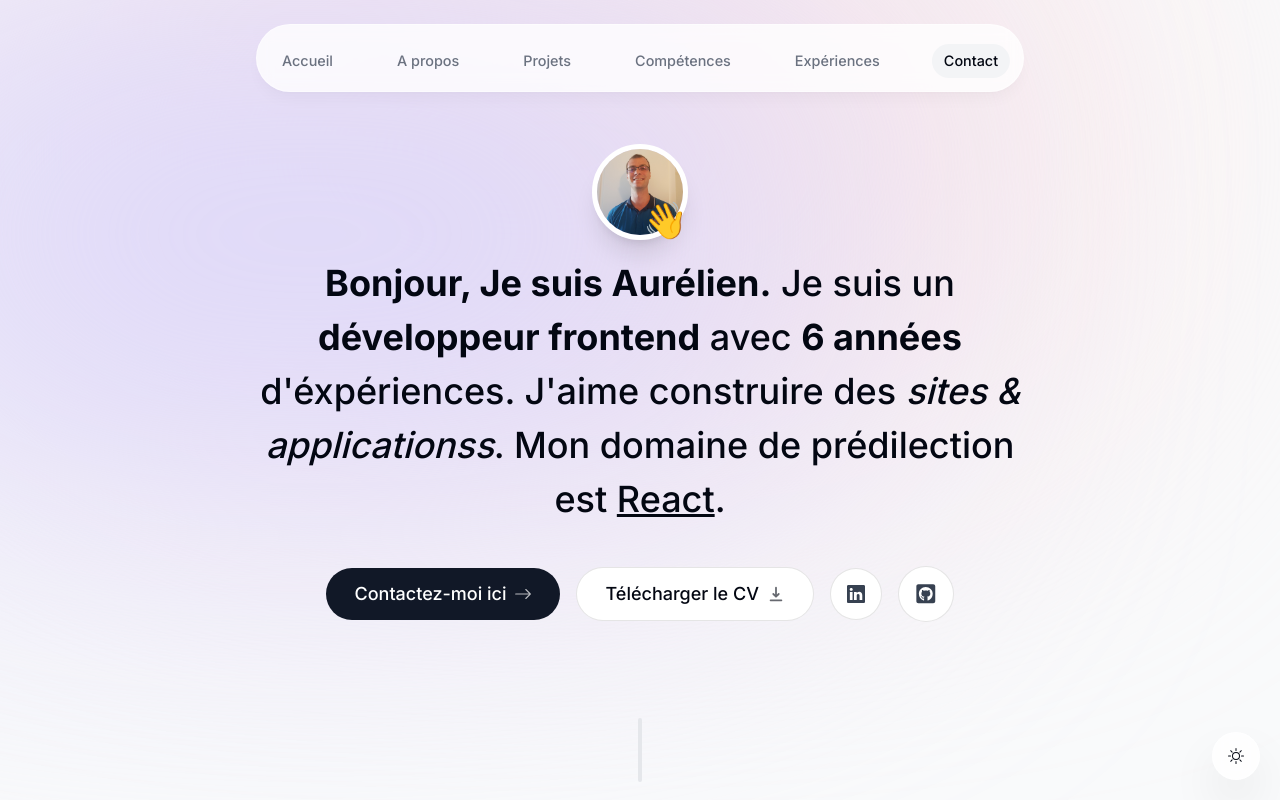
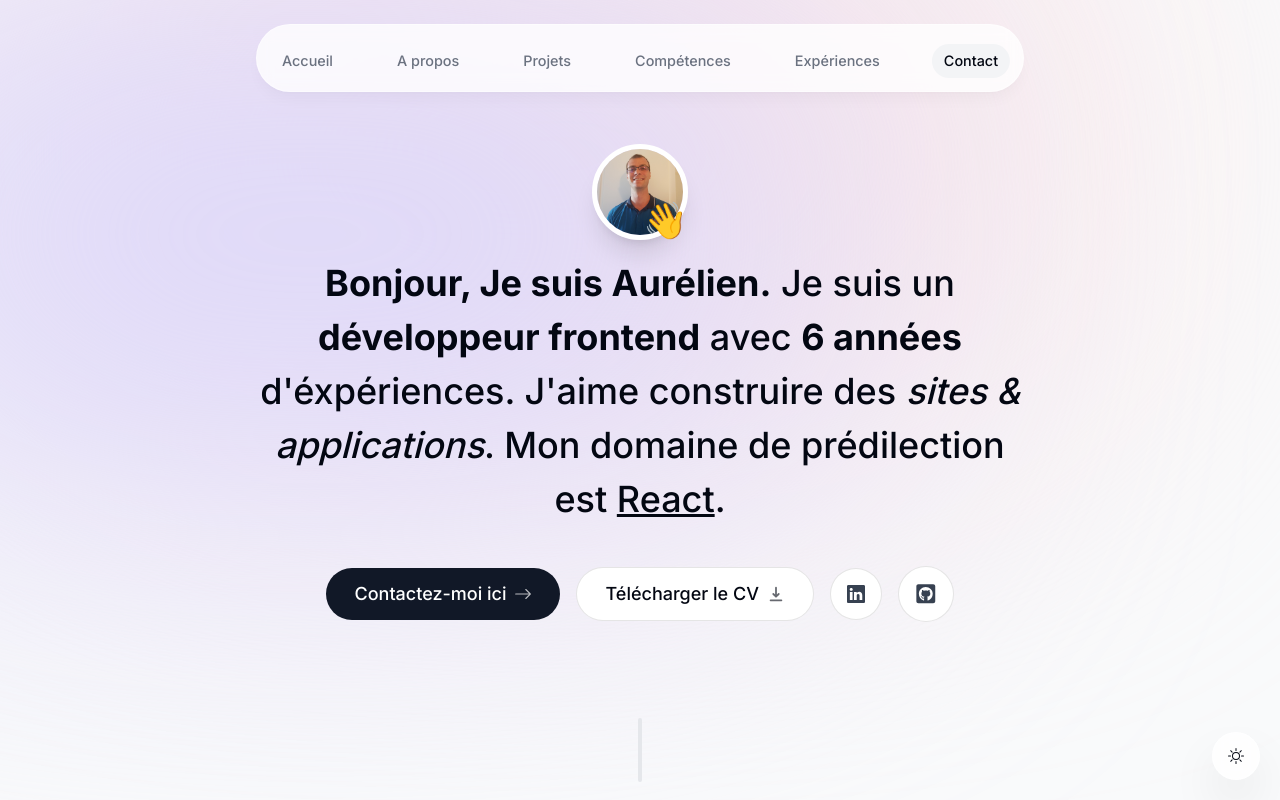
Before and after one commit to Illuminaxx/react-new-portfolio, a Next.js app: page / in a window 1280 px wide. Shown: the top 800 px of the page. Built offline with nearby package versions, Linux system fonts and the light colour scheme; no server answers.

Commit message:
correct mistakes

```diff
--- a/components/intro.tsx
+++ b/components/intro.tsx
@@ -60,7 +60,7 @@ export default function Intro() {
 			>
 				<span className="font-bold">Bonjour, Je suis Aurélien.</span> Je suis un {' '}
 				<span className="font-bold">développeur frontend</span> avec <span className="font-bold">6 années</span>{' '}
-				d'éxpériences. J'aime construire des <span className="italic">sites & applicationss</span>. Mon domaine
+				d'éxpériences. J'aime construire des <span className="italic">sites & applications</span>. Mon domaine
 				de prédilection est <span className="underline">React</span>.
 			</motion.h1>
 
```
